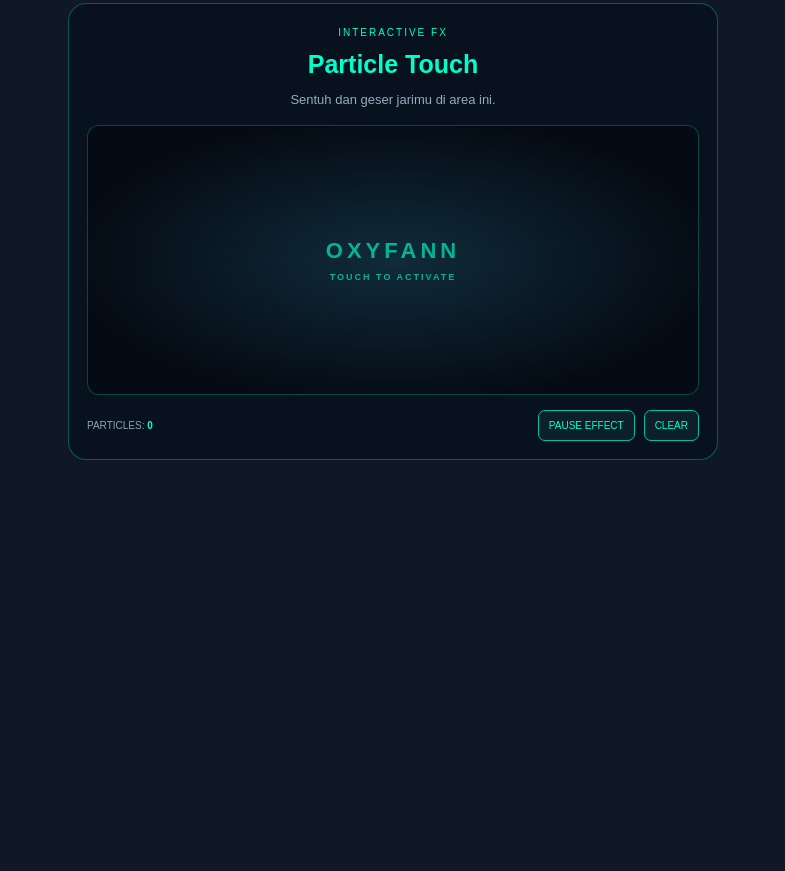
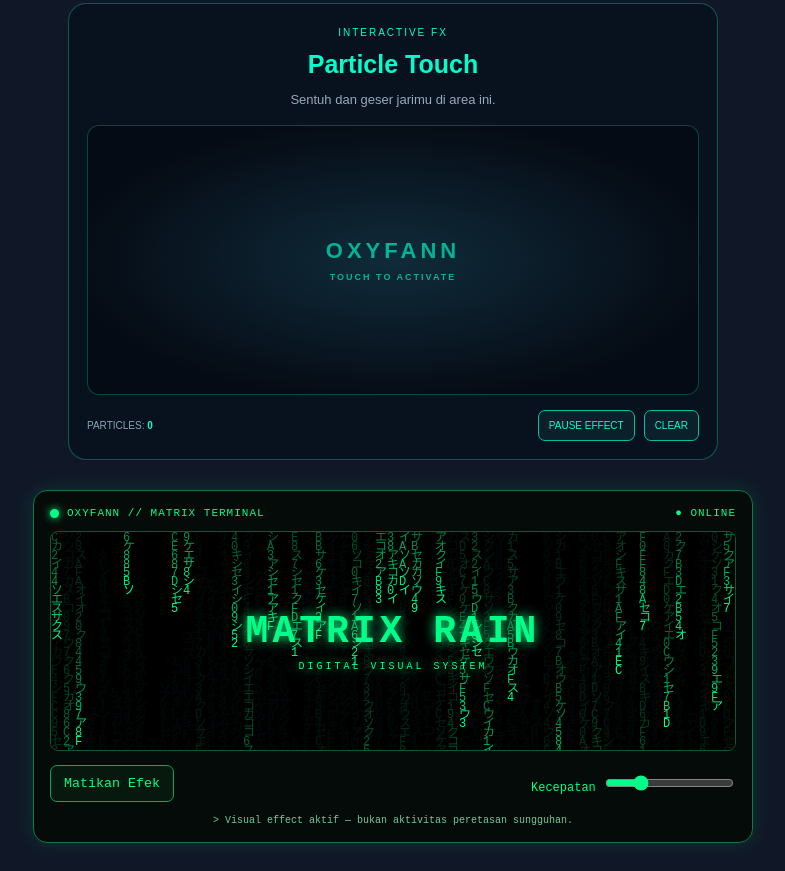
Before and after one commit to 0xyfann/Oxyfann.github.io, a plain HTML site: page index.html in a window 1280 px wide. Shown: the part 2203-3074 px from the top of the page, without its empty margins (247-1032 px from the left). Before the commit the page ends 2693 px from the top, so only its background shows below. Drawn offline with Linux system fonts and the light colour scheme.

Commit message:
Add OXYFANN Matrix Rain Terminal section

```diff
--- a/index.html
+++ b/index.html
@@ -828,7 +828,223 @@
 })();
 </script>
 <!-- END OXYFANN INTERACTIVE PARTICLES -->
+  <!-- OXYFANN MATRIX RAIN TERMINAL -->
+<section id="oxy-matrix">
+  <div class="oxy-matrix-header">
+    <span class="oxy-matrix-dot"></span>
+    <span>OXYFANN // MATRIX TERMINAL</span>
+    <span class="oxy-matrix-live">● ONLINE</span>
+  </div>
 
+  <div class="oxy-matrix-screen">
+    <canvas id="oxy-matrix-canvas"></canvas>
+    <div class="oxy-matrix-label">
+      <div class="oxy-matrix-title">MATRIX RAIN</div>
+      <div class="oxy-matrix-subtitle">
+        DIGITAL VISUAL SYSTEM
+      </div>
+    </div>
+  </div>
+
+  <div class="oxy-matrix-controls">
+    <button id="oxy-matrix-toggle">Matikan Efek</button>
+    <label>
+      Kecepatan
+      <input id="oxy-matrix-speed"
+        type="range" min="1" max="5" value="2">
+    </label>
+  </div>
+
+  <p class="oxy-matrix-note">
+    > Visual effect aktif — bukan aktivitas peretasan sungguhan.
+  </p>
+</section>
+
+<style>
+#oxy-matrix {
+  margin: 28px auto;
+  padding: 16px;
+  max-width: 720px;
+  color: #00ff88;
+  background: #050b08;
+  border: 1px solid #087a43;
+  border-radius: 14px;
+  font-family: monospace;
+  box-sizing: border-box;
+  overflow: hidden;
+  box-shadow: 0 0 18px #00ff8820;
+}
+#oxy-matrix * { box-sizing: border-box; }
+.oxy-matrix-header {
+  display: flex;
+  align-items: center;
+  gap: 8px;
+  flex-wrap: wrap;
+  font-size: 11px;
+  letter-spacing: 1px;
+  padding-bottom: 12px;
+}
+.oxy-matrix-dot {
+  width: 9px;
+  height: 9px;
+  background: #00ff88;
+  border-radius: 50%;
+  box-shadow: 0 0 8px #00ff88;
+}
+.oxy-matrix-live { margin-left: auto; }
+.oxy-matrix-screen {
+  height: 220px;
+  position: relative;
+  overflow: hidden;
+  background: #000;
+  border: 1px solid #075c35;
+  border-radius: 8px;
+}
+#oxy-matrix-canvas {
+  display: block;
+  width: 100%;
+  height: 100%;
+}
+.oxy-matrix-label {
+  position: absolute;
+  inset: 0;
+  display: flex;
+  flex-direction: column;
+  justify-content: center;
+  align-items: center;
+  pointer-events: none;
+  text-shadow: 0 0 12px #00ff88;
+}
+.oxy-matrix-title {
+  font-size: clamp(22px, 6vw, 38px);
+  font-weight: bold;
+  letter-spacing: 4px;
+}
+.oxy-matrix-subtitle {
+  margin-top: 8px;
+  font-size: 10px;
+  letter-spacing: 3px;
+}
+.oxy-matrix-controls {
+  display: flex;
+  align-items: center;
+  justify-content: space-between;
+  gap: 12px;
+  flex-wrap: wrap;
+  margin-top: 14px;
+  font-size: 12px;
+}
+#oxy-matrix button {
+  padding: 10px 13px;
+  color: #00ff88;
+  background: #07180f;
+  border: 1px solid #00a85a;
+  border-radius: 7px;
+  font-family: monospace;
+  cursor: pointer;
+}
+#oxy-matrix input { accent-color: #00ff88; }
+.oxy-matrix-note {
+  margin: 13px 0 0;
+  color: #72c99b;
+  font-size: 10px;
+  overflow-wrap: anywhere;
+}
+</style>
+
+<script>
+(function () {
+  const panel = document.getElementById("oxy-matrix");
+  if (!panel || panel.dataset.ready) return;
+  panel.dataset.ready = "1";
+
+  const canvas = document.getElementById("oxy-matrix-canvas");
+  const ctx = canvas.getContext("2d");
+  const toggle = document.getElementById("oxy-matrix-toggle");
+  const speed = document.getElementById("oxy-matrix-speed");
+
+  const chars = "アイウエオカキクケコサシスセソ0123456789ABCDEF";
+  let drops = [];
+  let columns = 0;
+  let running = true;
+  let frame = 0;
+  let lastTime = 0;
+  let animationId = null;
+
+  function resize() {
+    const rect = canvas.getBoundingClientRect();
+    const dpr = Math.min(window.devicePixelRatio || 1, 2);
+    canvas.width = Math.max(1, Math.floor(rect.width * dpr));
+    canvas.height = Math.max(1, Math.floor(rect.height * dpr));
+    ctx.setTransform(dpr, 0, 0, dpr, 0, 0);
+
+    columns = Math.ceil(rect.width / 12);
+    drops = Array.from(
+      { length: columns },
+      () => Math.random() * (rect.height / 12)
+    );
+    ctx.fillStyle = "#000";
+    ctx.fillRect(0, 0, rect.width, rect.height);
+  }
+
+  function draw(time) {
+    if (!running) return;
+
+    animationId = requestAnimationFrame(draw);
+    const interval = 110 - Number(speed.value) * 17;
+    if (time - lastTime < interval) return;
+    lastTime = time;
+
+    const w = canvas.clientWidth;
+    const h = canvas.clientHeight;
+
+    ctx.fillStyle = "rgba(0, 0, 0, 0.09)";
+    ctx.fillRect(0, 0, w, h);
+    ctx.font = "12px monospace";
+    ctx.fillStyle = "#00ff88";
+
+    for (let i = 0; i < columns; i++) {
+      const char = chars[Math.floor(Math.random() * chars.length)];
+      ctx.fillText(char, i * 12, drops[i] * 12);
+
+      if (drops[i] * 12 > h && Math.random() > 0.975) {
+        drops[i] = 0;
+      }
+      drops[i] += 0.5 + Number(speed.value) * 0.12;
+    }
+  }
+
+  function start() {
+    if (running) return;
+    running = true;
+    toggle.textContent = "Matikan Efek";
+    lastTime = 0;
+    animationId = requestAnimationFrame(draw);
+  }
+
+  function stop() {
+    running = false;
+    if (animationId !== null) cancelAnimationFrame(animationId);
+    animationId = null;
+    toggle.textContent = "Nyalakan Efek";
+  }
+
+  toggle.addEventListener("click", function () {
+    if (running) stop();
+    else start();
+  });
+
+  if ("ResizeObserver" in window) {
+    new ResizeObserver(resize).observe(canvas);
+  } else {
+    window.addEventListener("resize", resize);
+  }
+
+  resize();
+  animationId = requestAnimationFrame(draw);
+})();
+</script>
+<!-- END OXYFANN MATRIX RAIN TERMINAL -->
 </body>
 </html>
 </body>
```
